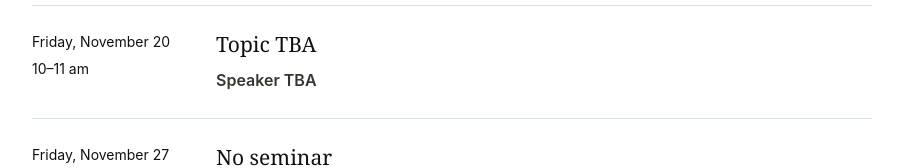
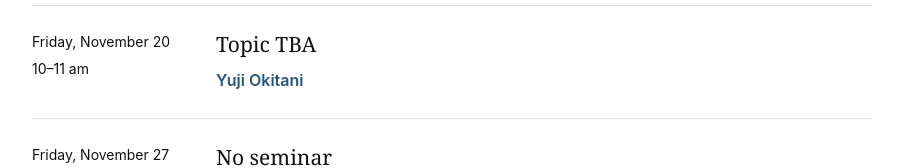
Before and after one commit to andyzhangyn/andyzhangyn.github.io, a Next.js app: page /seminar/slmath in a window 1280 px wide. Shown: the part 2585-2753 px from the top of the page, without its empty margins (188-1091 px from the left). Built offline with nearby package versions, Linux system fonts and the light colour scheme.

Commit message:
Add Yuji Okitani as November 20 speaker
Co-Authored-By: Claude Opus 5.5 <noreply@anthropic.com>

```diff
--- a/app/seminar/slmath/page.tsx
+++ b/app/seminar/slmath/page.tsx
@@ -57,7 +57,11 @@ const remainingSchedule = [
     venueNote: "All seminars must take place in the Eisenbud Auditorium this week.",
   },
   { date: "2026-11-13", label: "Friday, November 13" },
-  { date: "2026-11-20", label: "Friday, November 20" },
+  {
+    date: "2026-11-20",
+    label: "Friday, November 20",
+    speaker: <a href="https://yo264.user.srcf.net/">Yuji Okitani</a>,
+  },
   {
     date: "2026-11-27",
     label: "Friday, November 27",
```
